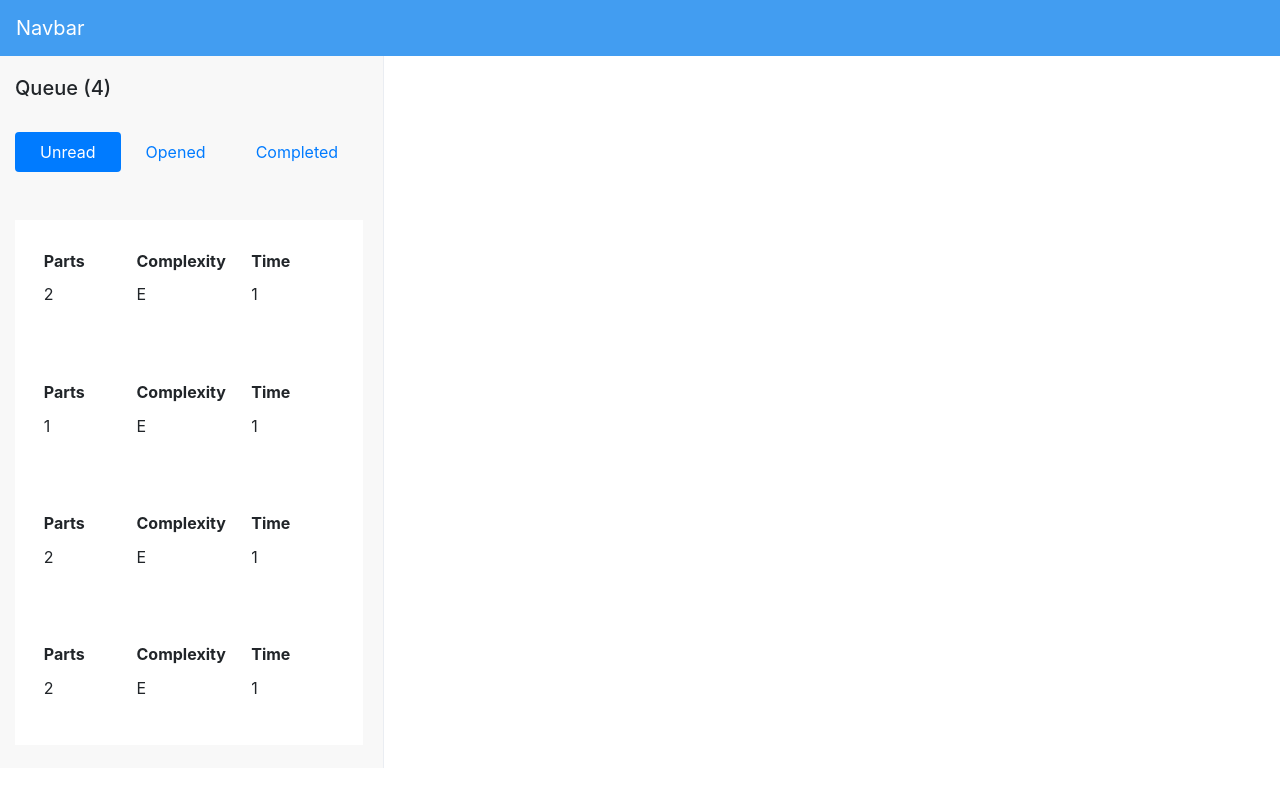
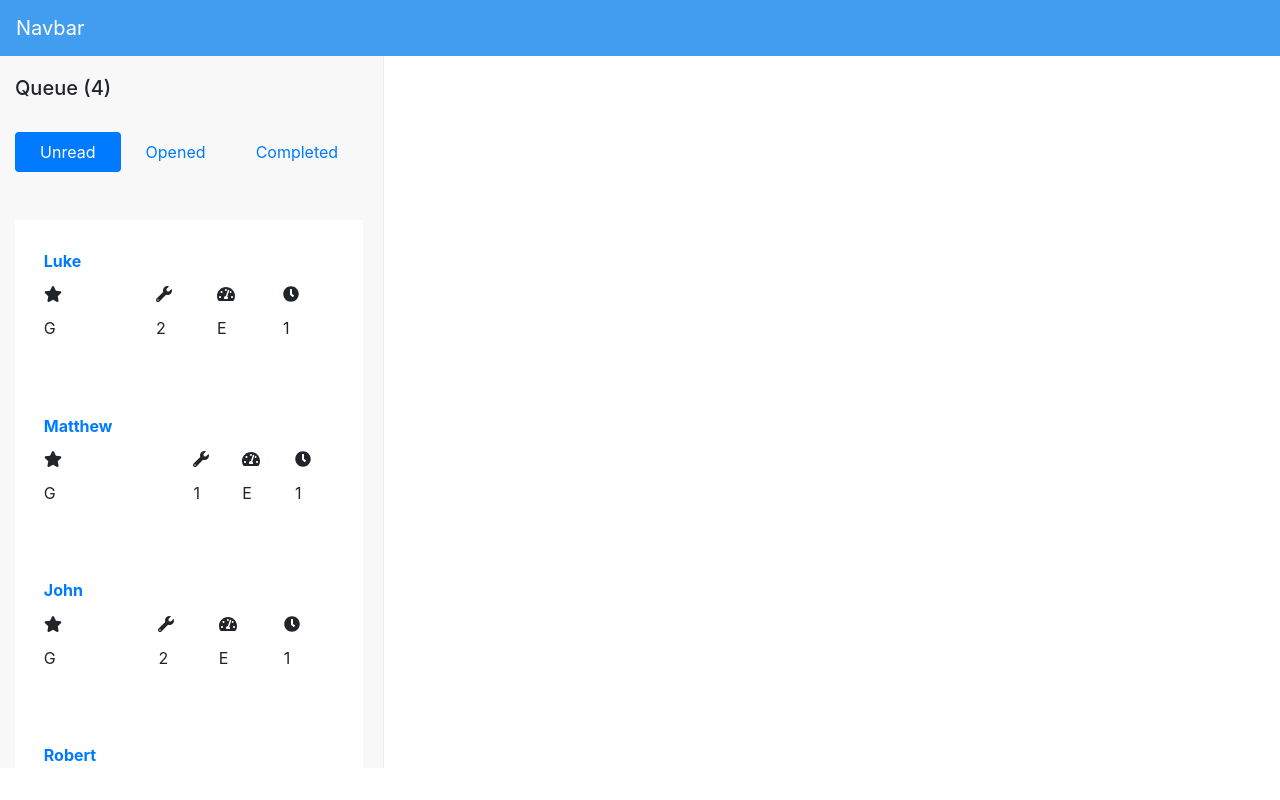
Before and after one commit to pacosw1/FinalProject-Finland, a React (Create React App) app: page / in a window 1280 px wide. Built offline with nearby package versions, Linux system fonts and the light colour scheme.

Commit message:
added icons to sideBar ListItems

```diff
--- a/src/App.css
+++ b/src/App.css
@@ -13,11 +13,12 @@ ul {
   background-color: grey;
 }
 .listItem th {
-  width: 5rem;
+  margin: 5rem;
 }
 .listItem {
   background-color: white;
   padding: 1.5rem;
+
   width: 100%;
   height: 100%;
   width: 100%;
@@ -47,8 +48,6 @@ li:active {
 }
 
 .partNav {
-  padding-right: 2rem;
-  margin: 0.5rem;
 }
 .partNav span {
   margin-right: 2rem;
--- a/src/App.js
+++ b/src/App.js
@@ -5,6 +5,16 @@ import ContentDisplay from "./components/ContentDisplay";
 import "bootstrap/dist/css/bootstrap.css";
 import NavBar from "./components/NavBar";
 import { getData } from "./components/FakeData";
+import { library } from "@fortawesome/fontawesome-svg-core";
+import { FontAwesomeIcon } from "@fortawesome/react-fontawesome";
+import {
+  faWrench,
+  faClock,
+  faTachometerAlt,
+  faStar
+} from "@fortawesome/free-solid-svg-icons";
+
+library.add(faWrench, faClock, faTachometerAlt, faStar);
 
 class App extends Component {
   constructor(props) {
--- a/src/components/ContentDisplay.jsx
+++ b/src/components/ContentDisplay.jsx
@@ -39,19 +39,19 @@ class ContentDisplay extends Component {
           <div className="row">
             <div className="col">
               <div className="partNav">
-                <span className="btn btn-outline-info">
+                <span className="">
                   Part {+index + 1} out of {parts.length}
                 </span>
                 <button
                   style={{ marginRight: ".5rem" }}
-                  className="btn btn-outline-primary"
+                  className="btn btn-link"
                   disabled={index === 0}
                   onClick={() => this.props.handlePrev(index)}
                 >
                   Prev
                 </button>
                 <button
-                  className="btn btn-outline-primary"
+                  className="btn btn-link"
                   disabled={index === parts.length - 1}
                   onClick={() => this.props.handleNext(index)}
                 >
--- a/src/components/ListItem.jsx
+++ b/src/components/ListItem.jsx
@@ -1,4 +1,5 @@
 import React, { Component } from "react";
+import { FontAwesomeIcon } from "@fortawesome/react-fontawesome";
 
 class ListItem extends Component {
   render() {
@@ -9,11 +10,26 @@ class ListItem extends Component {
     return (
       <div className="listItem" style={style}>
         <table className="table table-sm table-borderless">
-          <th scope="col">Parts</th>
-          <th scope="col">Complexity</th>
-          <th scope="col">Time</th>
+          <tr scope="row">
+            <th scope="col">
+              <a href="#">{this.props.customer}</a>
+            </th>
+          </tr>
+          <th scope="col">
+            <FontAwesomeIcon icon="star" />
+          </th>
+          <th scope="col">
+            <FontAwesomeIcon icon="wrench" />
+          </th>
+          <th scope="col">
+            <FontAwesomeIcon icon="tachometer-alt" />
+          </th>
 
+          <th scope="col">
+            <FontAwesomeIcon icon="clock" />
+          </th>
           <tr>
+            <td scope="col">G</td>
             <td scope="col">{this.props.parts}</td>
             <td scope="col">{this.props.complexity}</td>
             <td scope="col">{this.props.estimatedT}</td>
```
